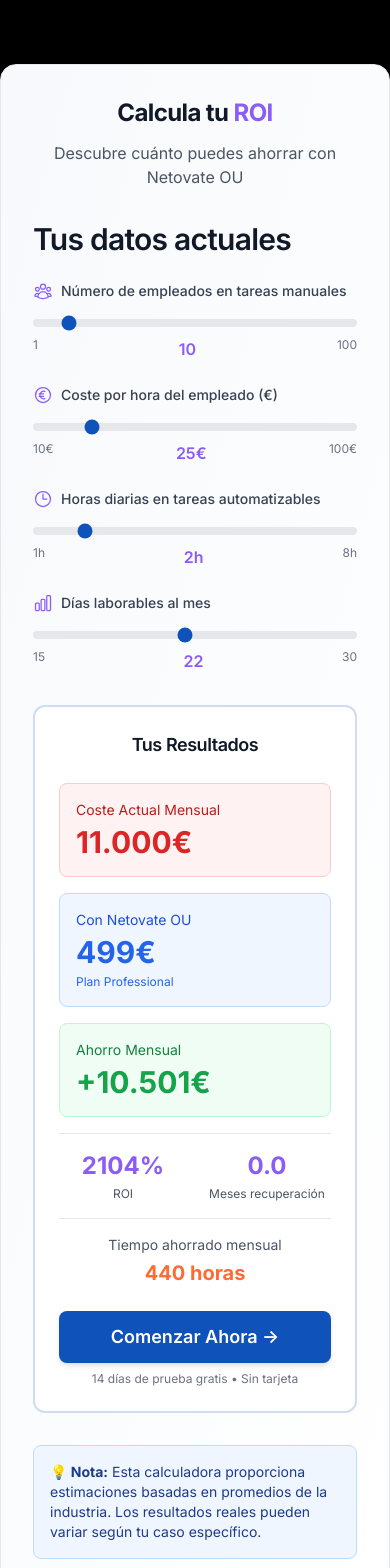
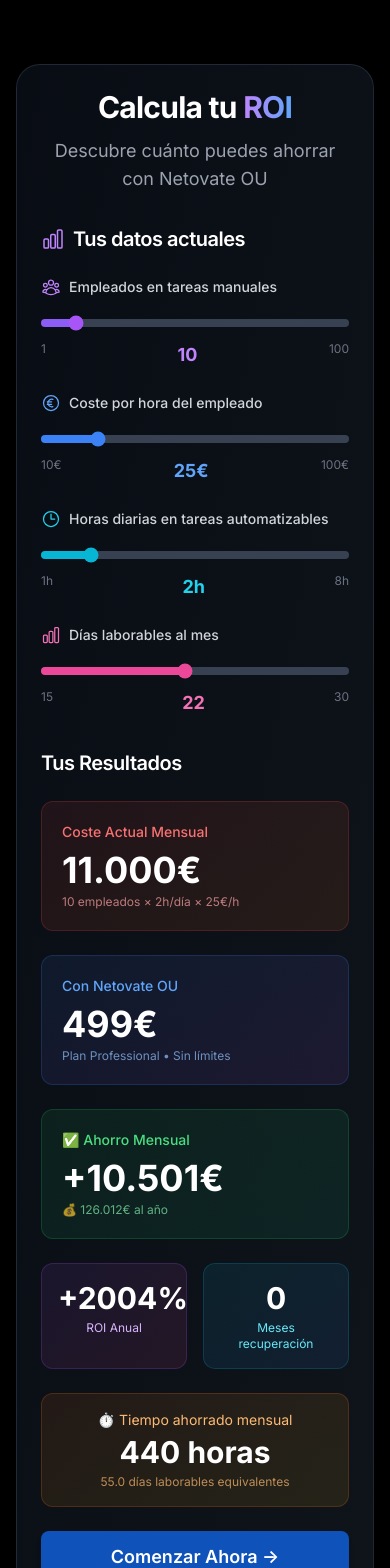
Before and after one commit to Jhefferson-Netovate/voiceai-landing, a React (Vite) app: page / in a window 390 px wide. Shown: the part 5560-7128 px from the top of the page. Built offline with nearby package versions, Linux system fonts and the light colour scheme; no server answers.

Commit message:
fix: Corregir cálculos ROI y mejorar diseño responsive

```diff
--- a/src/components/ROICalculator.jsx
+++ b/src/components/ROICalculator.jsx
@@ -1,14 +1,20 @@
 import React, { useState, useEffect } from 'react';
 import { motion } from 'framer-motion';
-import { ChartBarIcon, CurrencyEuroIcon, ClockIcon, UserGroupIcon } from '@heroicons/react/24/outline';
+import { ChartBarIcon, CurrencyEuroIcon, ClockIcon, UserGroupIcon, CheckCircleIcon, ExclamationTriangleIcon } from '@heroicons/react/24/outline';
 import Button from './Button';
 import { GAEvents } from '../config/analytics';
 
 /**
- * CALCULADORA ROI - NETOVATE OU
- * ===============================
+ * CALCULADORA ROI - NETOVATE OU (VERSIÓN CORREGIDA)
+ * ==================================================
  * Widget interactivo para calcular el retorno de inversión
- * de las soluciones de automatización
+ *
+ * MEJORAS:
+ * - Cálculo correcto del ROI y métricas
+ * - Diseño responsive con max-width
+ * - Validación de casos edge
+ * - Mejor jerarquía visual
+ * - Estilo inspirado en Scale.com
  */
 
 export default function ROICalculator() {
@@ -25,7 +31,9 @@
     savings: 0,
     roi: 0,
     paybackMonths: 0,
-    timeSaved: 0
+    timeSaved: 0,
+    annualSavings: 0,
+    isPositive: true
   });
 
   // Calcular ROI cada vez que cambien los inputs
@@ -34,33 +42,64 @@
   }, [employees, hourlyRate, hoursPerDay, workDays]);
 
   const calculateROI = () => {
-    // Cálculo del coste actual mensual
+    // ========================================
+    // CÁLCULO DEL COSTE ACTUAL MENSUAL
+    // ========================================
     const hoursPerMonth = hoursPerDay * workDays;
     const costPerEmployee = hoursPerMonth * hourlyRate;
     const totalCurrentCost = costPerEmployee * employees;
 
-    // Precio de Netovate (Plan Professional)
-    const netovatePrice = 499;
+    // ========================================
+    // PRECIO DE NETOVATE
+    // ========================================
+    const netovatePrice = 499; // Plan Professional mensual
 
-    // Ahorro mensual
+    // ========================================
+    // AHORRO MENSUAL
+    // ========================================
     const monthlySavings = totalCurrentCost - netovatePrice;
 
-    // ROI porcentual
-    const roiPercentage = ((monthlySavings / netovatePrice) * 100).toFixed(0);
+    // ========================================
+    // AHORRO ANUAL
+    // ========================================
+    const annualSavings = monthlySavings * 12;
 
-    // Período de recuperación en meses
-    const paybackMonths = netovatePrice / monthlySavings;
+    // ========================================
+    // ROI CORREGIDO (Retorno sobre Inversión Anual)
+    // ========================================
+    // ROI = ((Beneficio Anual - Inversión Anual) / Inversión Anual) × 100
+    const annualInvestment = netovatePrice * 12; // 5,988€ al año
+    const roiPercentage = annualInvestment > 0
+      ? ((annualSavings - annualInvestment) / annualInvestment * 100).toFixed(0)
+      : 0;
 
-    // Tiempo ahorrado en horas
+    // ========================================
+    // PERÍODO DE RECUPERACIÓN (Payback)
+    // ========================================
+    // Solo calcular si hay ahorro positivo
+    const paybackMonths = monthlySavings > 0
+      ? (netovatePrice / monthlySavings).toFixed(1)
+      : 0;
+
+    // ========================================
+    // TIEMPO AHORRADO EN HORAS
+    // ========================================
     const timeSaved = hoursPerMonth * employees;
+
+    // ========================================
+    // VALIDACIÓN: ¿Es rentable?
+    // ========================================
+    const isPositive = monthlySavings > 0;
 
     setResults({
       currentCost: Math.round(totalCurrentCost),
       netovatePrice,
       savings: Math.round(monthlySavings),
-      roi: roiPercentage,
-      paybackMonths: paybackMonths.toFixed(1),
-      timeSaved: Math.round(timeSaved)
+      roi: parseInt(roiPercentage),
+      paybackMonths: parseFloat(paybackMonths),
+      timeSaved: Math.round(timeSaved),
+      annualSavings: Math.round(annualSavings),
+      isPositive
     });
   };
 
@@ -75,26 +114,41 @@
   };
 
   return (
-    <div className="bg-gradient-to-br from-[#F7F9FC] to-white rounded-2xl shadow-lg p-8 border border-gray-200">
+    <div className="w-full max-w-6xl mx-auto px-4">
+      <div className="bg-gradient-to-br from-gray-900/50 to-gray-800/50 rounded-3xl shadow-2xl p-6 md:p-10 border border-gray-700/50 backdrop-blur-sm">
+
+        {/* Header */}
         <div className="text-center mb-8">
-        <h2 className="text-2xl md:text-3xl font-bold text-gray-900 mb-3">
-          Calcula tu <span className="text-scale-purple">ROI</span>
-        </h2>
-        <p className="text-gray-600">
+          <motion.h2
+            className="text-3xl md:text-4xl font-bold text-white mb-3"
+            initial={{ opacity: 0, y: -20 }}
+            animate={{ opacity: 1, y: 0 }}
+            transition={{ duration: 0.5 }}
+          >
+            Calcula tu <span className="bg-gradient-to-r from-purple-400 to-blue-400 bg-clip-text text-transparent">ROI</span>
+          </motion.h2>
+          <p className="text-gray-400 text-lg">
             Descubre cuánto puedes ahorrar con Netovate OU
           </p>
         </div>
 
-  <div className="grid grid-cols-1 md:grid-cols-2 gap-8">
-        {/* INPUTS */}
+        {/* Contenido principal */}
+        <div className="grid grid-cols-1 lg:grid-cols-2 gap-8 lg:gap-12">
+
+          {/* ========================================
+              COLUMNA IZQUIERDA: INPUTS
+              ======================================== */}
           <div className="space-y-6">
-          <h3 className="font-semibold text-gray-900 mb-4">Tus datos actuales</h3>
+            <h3 className="font-semibold text-white text-xl mb-6 flex items-center">
+              <ChartBarIcon className="w-6 h-6 mr-2 text-purple-400" />
+              Tus datos actuales
+            </h3>
 
             {/* Número de empleados */}
-          <div>
-            <label className="flex items-center text-sm font-medium text-gray-700 mb-2">
-              <UserGroupIcon className="w-5 h-5 mr-2 text-scale-purple" />
-              Número de empleados en tareas manuales
+            <div className="space-y-3">
+              <label className="flex items-center text-sm font-medium text-gray-300">
+                <UserGroupIcon className="w-5 h-5 mr-2 text-purple-400" />
+                Empleados en tareas manuales
               </label>
               <div className="relative">
                 <input
@@ -103,21 +157,24 @@
                   max="100"
                   value={employees}
                   onChange={(e) => handleInputChange(setEmployees, Number(e.target.value), 'employees')}
-                className="w-full h-2 bg-gray-200 rounded-lg appearance-none cursor-pointer accent-[#0F52BA]"
+                  className="w-full h-2 bg-gray-700 rounded-lg appearance-none cursor-pointer accent-purple-500"
+                  style={{
+                    background: `linear-gradient(to right, #8B5CF6 0%, #8B5CF6 ${employees}%, #374151 ${employees}%, #374151 100%)`
+                  }}
                 />
-              <div className="flex justify-between text-xs text-gray-500 mt-1">
+                <div className="flex justify-between text-xs text-gray-500 mt-2">
                   <span>1</span>
-                <span className="font-semibold text-scale-purple text-base">{employees}</span>
+                  <span className="font-bold text-purple-400 text-lg">{employees}</span>
                   <span>100</span>
                 </div>
               </div>
             </div>
 
             {/* Coste por hora */}
-          <div>
-            <label className="flex items-center text-sm font-medium text-gray-700 mb-2">
-              <CurrencyEuroIcon className="w-5 h-5 mr-2 text-scale-purple" />
-              Coste por hora del empleado (€)
+            <div className="space-y-3">
+              <label className="flex items-center text-sm font-medium text-gray-300">
+                <CurrencyEuroIcon className="w-5 h-5 mr-2 text-blue-400" />
+                Coste por hora del empleado
               </label>
               <div className="relative">
                 <input
@@ -126,20 +183,23 @@
                   max="100"
                   value={hourlyRate}
                   onChange={(e) => handleInputChange(setHourlyRate, Number(e.target.value), 'hourly_rate')}
-                className="w-full h-2 bg-gray-200 rounded-lg appearance-none cursor-pointer accent-[#0F52BA]"
+                  className="w-full h-2 bg-gray-700 rounded-lg appearance-none cursor-pointer accent-blue-500"
+                  style={{
+                    background: `linear-gradient(to right, #3B82F6 0%, #3B82F6 ${(hourlyRate - 10) / 0.9}%, #374151 ${(hourlyRate - 10) / 0.9}%, #374151 100%)`
+                  }}
                 />
-              <div className="flex justify-between text-xs text-gray-500 mt-1">
+                <div className="flex justify-between text-xs text-gray-500 mt-2">
                   <span>10€</span>
-                <span className="font-semibold text-scale-purple text-base">{hourlyRate}€</span>
+                  <span className="font-bold text-blue-400 text-lg">{hourlyRate}€</span>
                   <span>100€</span>
                 </div>
               </div>
             </div>
 
             {/* Horas por día */}
-          <div>
-            <label className="flex items-center text-sm font-medium text-gray-700 mb-2">
-              <ClockIcon className="w-5 h-5 mr-2 text-scale-purple" />
+            <div className="space-y-3">
+              <label className="flex items-center text-sm font-medium text-gray-300">
+                <ClockIcon className="w-5 h-5 mr-2 text-cyan-400" />
                 Horas diarias en tareas automatizables
               </label>
               <div className="relative">
@@ -149,20 +209,23 @@
                   max="8"
                   value={hoursPerDay}
                   onChange={(e) => handleInputChange(setHoursPerDay, Number(e.target.value), 'hours_per_day')}
-                className="w-full h-2 bg-gray-200 rounded-lg appearance-none cursor-pointer accent-[#0F52BA]"
+                  className="w-full h-2 bg-gray-700 rounded-lg appearance-none cursor-pointer accent-cyan-500"
+                  style={{
+                    background: `linear-gradient(to right, #06B6D4 0%, #06B6D4 ${(hoursPerDay - 1) / 0.07}%, #374151 ${(hoursPerDay - 1) / 0.07}%, #374151 100%)`
+                  }}
                 />
-              <div className="flex justify-between text-xs text-gray-500 mt-1">
+                <div className="flex justify-between text-xs text-gray-500 mt-2">
                   <span>1h</span>
-                <span className="font-semibold text-scale-purple text-base">{hoursPerDay}h</span>
+                  <span className="font-bold text-cyan-400 text-lg">{hoursPerDay}h</span>
                   <span>8h</span>
                 </div>
               </div>
             </div>
 
             {/* Días laborables */}
-          <div>
-            <label className="flex items-center text-sm font-medium text-gray-700 mb-2">
-              <ChartBarIcon className="w-5 h-5 mr-2 text-scale-purple" />
+            <div className="space-y-3">
+              <label className="flex items-center text-sm font-medium text-gray-300">
+                <ChartBarIcon className="w-5 h-5 mr-2 text-pink-400" />
                 Días laborables al mes
               </label>
               <div className="relative">
@@ -172,89 +235,132 @@
                   max="30"
                   value={workDays}
                   onChange={(e) => handleInputChange(setWorkDays, Number(e.target.value), 'work_days')}
-                className="w-full h-2 bg-gray-200 rounded-lg appearance-none cursor-pointer accent-[#0F52BA]"
+                  className="w-full h-2 bg-gray-700 rounded-lg appearance-none cursor-pointer accent-pink-500"
+                  style={{
+                    background: `linear-gradient(to right, #EC4899 0%, #EC4899 ${(workDays - 15) / 0.15}%, #374151 ${(workDays - 15) / 0.15}%, #374151 100%)`
+                  }}
                 />
-              <div className="flex justify-between text-xs text-gray-500 mt-1">
+                <div className="flex justify-between text-xs text-gray-500 mt-2">
                   <span>15</span>
-                <span className="font-semibold text-scale-purple text-base">{workDays}</span>
+                  <span className="font-bold text-pink-400 text-lg">{workDays}</span>
                   <span>30</span>
                 </div>
               </div>
             </div>
           </div>
 
-        {/* RESULTADOS */}
-        <div className="bg-white rounded-xl p-6 border-2 border-[#0F52BA] border-opacity-20">
-          <h3 className="font-semibold text-gray-900 mb-6 text-center text-lg">
+          {/* ========================================
+              COLUMNA DERECHA: RESULTADOS
+              ======================================== */}
+          <div className="space-y-6">
+            <h3 className="font-semibold text-white text-xl mb-6">
               Tus Resultados
             </h3>
 
-          <div className="space-y-4">
+            {/* Alerta si no es rentable */}
+            {!results.isPositive && (
+              <motion.div
+                className="p-4 bg-yellow-500/10 border border-yellow-500/30 rounded-xl"
+                initial={{ opacity: 0, scale: 0.95 }}
+                animate={{ opacity: 1, scale: 1 }}
+              >
+                <div className="flex items-start">
+                  <ExclamationTriangleIcon className="w-5 h-5 text-yellow-400 mr-2 mt-0.5" />
+                  <div>
+                    <p className="text-sm font-semibold text-yellow-400">Ajusta los parámetros</p>
+                    <p className="text-xs text-yellow-300/80 mt-1">
+                      Con los valores actuales, el coste de Netovate es mayor que tu inversión actual en tareas manuales.
+                    </p>
+                  </div>
+                </div>
+              </motion.div>
+            )}
+
             {/* Coste actual */}
             <motion.div
-              className="p-4 bg-red-50 rounded-lg border border-red-200"
-              initial={{ scale: 0.95, opacity: 0 }}
-              animate={{ scale: 1, opacity: 1 }}
+              className="p-5 bg-gradient-to-br from-red-500/10 to-orange-500/10 rounded-xl border border-red-500/20"
+              initial={{ opacity: 0, x: -20 }}
+              animate={{ opacity: 1, x: 0 }}
               transition={{ duration: 0.3 }}
             >
-              <p className="text-sm text-red-700 mb-1">Coste Actual Mensual</p>
-              <p className="text-3xl font-bold text-red-600">
+              <p className="text-sm text-red-400 mb-2 font-medium">Coste Actual Mensual</p>
+              <p className="text-4xl font-bold text-white">
                 {results.currentCost.toLocaleString('es-ES')}€
+              </p>
+              <p className="text-xs text-red-300/70 mt-1">
+                {employees} empleados × {hoursPerDay}h/día × {hourlyRate}€/h
               </p>
             </motion.div>
 
             {/* Precio Netovate */}
             <motion.div
-              className="p-4 bg-blue-50 rounded-lg border border-blue-200"
-              initial={{ scale: 0.95, opacity: 0 }}
-              animate={{ scale: 1, opacity: 1 }}
+              className="p-5 bg-gradient-to-br from-blue-500/10 to-purple-500/10 rounded-xl border border-blue-500/20"
+              initial={{ opacity: 0, x: -20 }}
+              animate={{ opacity: 1, x: 0 }}
               transition={{ duration: 0.3, delay: 0.1 }}
             >
-              <p className="text-sm text-blue-700 mb-1">Con Netovate OU</p>
-              <p className="text-3xl font-bold text-blue-600">
+              <p className="text-sm text-blue-400 mb-2 font-medium">Con Netovate OU</p>
+              <p className="text-4xl font-bold text-white">
                 {results.netovatePrice}€
               </p>
-              <p className="text-xs text-blue-600 mt-1">Plan Professional</p>
+              <p className="text-xs text-blue-300/70 mt-1">Plan Professional • Sin límites</p>
             </motion.div>
 
             {/* Ahorro mensual */}
             <motion.div
-              className="p-4 bg-green-50 rounded-lg border border-green-200"
-              initial={{ scale: 0.95, opacity: 0 }}
-              animate={{ scale: 1, opacity: 1 }}
+              className={`p-5 rounded-xl border ${
+                results.isPositive
+                  ? 'bg-gradient-to-br from-green-500/10 to-emerald-500/10 border-green-500/20'
+                  : 'bg-gradient-to-br from-gray-500/10 to-gray-600/10 border-gray-500/20'
+              }`}
+              initial={{ opacity: 0, x: -20 }}
+              animate={{ opacity: 1, x: 0 }}
               transition={{ duration: 0.3, delay: 0.2 }}
             >
-              <p className="text-sm text-green-700 mb-1">Ahorro Mensual</p>
-              <p className="text-3xl font-bold text-green-600">
+              <p className={`text-sm mb-2 font-medium ${results.isPositive ? 'text-green-400' : 'text-gray-400'}`}>
+                {results.isPositive ? '✅ Ahorro Mensual' : '⚠️ Diferencia Mensual'}
+              </p>
+              <p className={`text-4xl font-bold ${results.isPositive ? 'text-white' : 'text-gray-400'}`}>
                 {results.savings > 0 ? '+' : ''}{results.savings.toLocaleString('es-ES')}€
               </p>
+              {results.isPositive && (
+                <p className="text-xs text-green-300/70 mt-1">
+                  💰 {results.annualSavings.toLocaleString('es-ES')}€ al año
+                </p>
+              )}
             </motion.div>
 
             {/* Métricas adicionales */}
-            <div className="grid grid-cols-2 gap-4 pt-4 border-t border-gray-200">
-              <div className="text-center">
-                <p className="text-2xl font-bold text-scale-purple">
-                  {results.roi}%
+            {results.isPositive && (
+              <div className="grid grid-cols-2 gap-4">
+                <div className="p-4 bg-gradient-to-br from-purple-500/10 to-pink-500/10 rounded-xl border border-purple-500/20 text-center">
+                  <p className="text-3xl font-bold text-white">
+                    {results.roi > 0 ? '+' : ''}{results.roi}%
                   </p>
-                <p className="text-xs text-gray-600 mt-1">ROI</p>
+                  <p className="text-xs text-purple-300 mt-1">ROI Anual</p>
                 </div>
-              <div className="text-center">
-                <p className="text-2xl font-bold text-scale-purple">
+                <div className="p-4 bg-gradient-to-br from-cyan-500/10 to-blue-500/10 rounded-xl border border-cyan-500/20 text-center">
+                  <p className="text-3xl font-bold text-white">
                     {results.paybackMonths}
                   </p>
-                <p className="text-xs text-gray-600 mt-1">Meses recuperación</p>
+                  <p className="text-xs text-cyan-300 mt-1">Meses recuperación</p>
                 </div>
               </div>
+            )}
 
-            <div className="pt-4 border-t border-gray-200 text-center">
-              <p className="text-sm text-gray-600 mb-1">Tiempo ahorrado mensual</p>
-              <p className="text-xl font-bold text-[#FF6B35]">
+            {/* Tiempo ahorrado */}
+            <div className="p-4 bg-gradient-to-br from-orange-500/10 to-yellow-500/10 rounded-xl border border-orange-500/20 text-center">
+              <p className="text-sm text-orange-300 mb-1">⏱️ Tiempo ahorrado mensual</p>
+              <p className="text-3xl font-bold text-white">
                 {results.timeSaved.toLocaleString('es-ES')} horas
               </p>
-            </div>
+              <p className="text-xs text-orange-300/70 mt-1">
+                {(results.timeSaved / 8).toFixed(1)} días laborables equivalentes
+              </p>
             </div>
 
             {/* CTA */}
+            {results.isPositive && (
               <div className="mt-6">
                 <Button
                   variant="primary"
@@ -275,15 +381,18 @@
                   14 días de prueba gratis • Sin tarjeta
                 </p>
               </div>
+            )}
           </div>
         </div>
 
         {/* Nota informativa */}
-      <div className="mt-8 p-4 bg-blue-50 rounded-lg border border-blue-200">
-        <p className="text-sm text-blue-900">
+        <div className="mt-8 p-4 bg-blue-500/10 rounded-xl border border-blue-500/20">
+          <p className="text-sm text-blue-300">
             <strong>💡 Nota:</strong> Esta calculadora proporciona estimaciones basadas en
             promedios de la industria. Los resultados reales pueden variar según tu caso específico.
+            El ROI se calcula sobre base anual considerando una inversión de {results.netovatePrice * 12}€/año.
           </p>
+        </div>
       </div>
     </div>
   );
```
Lines whose indentation alone changed are shown as unchanged.
